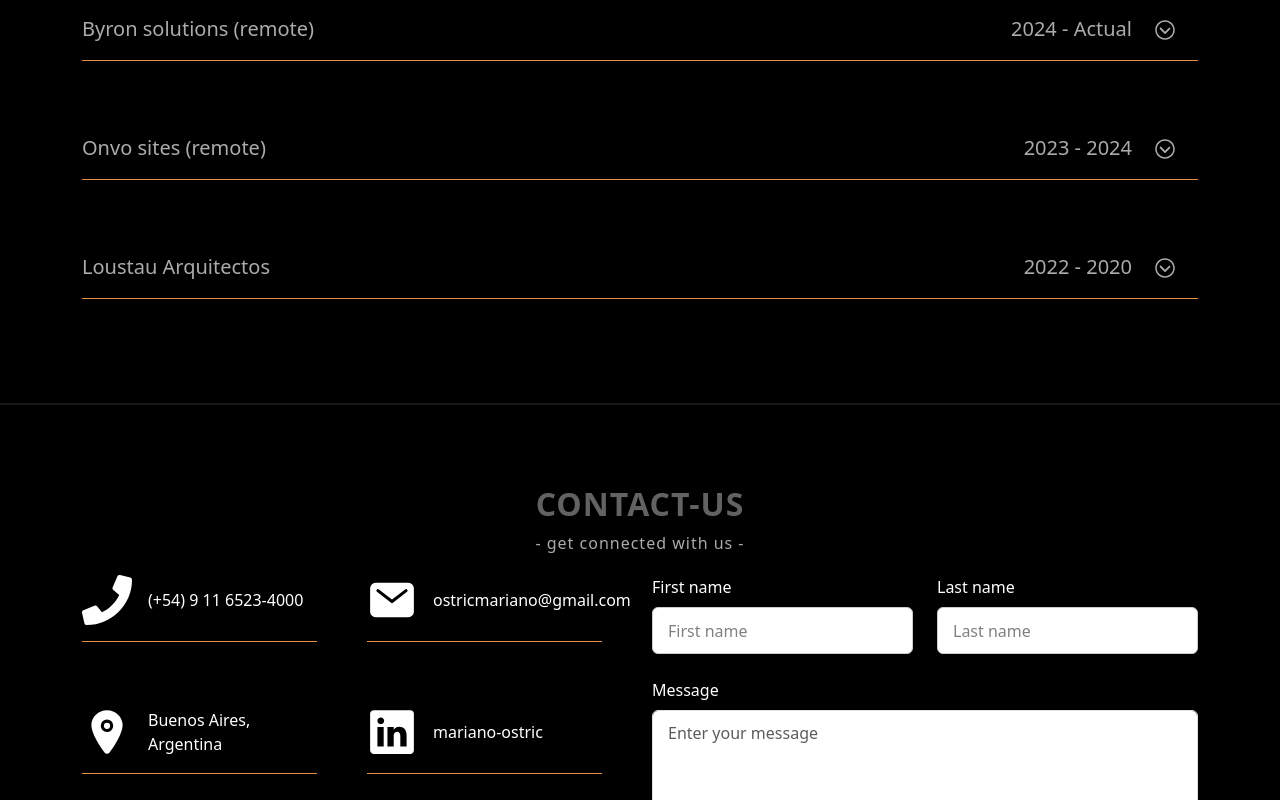
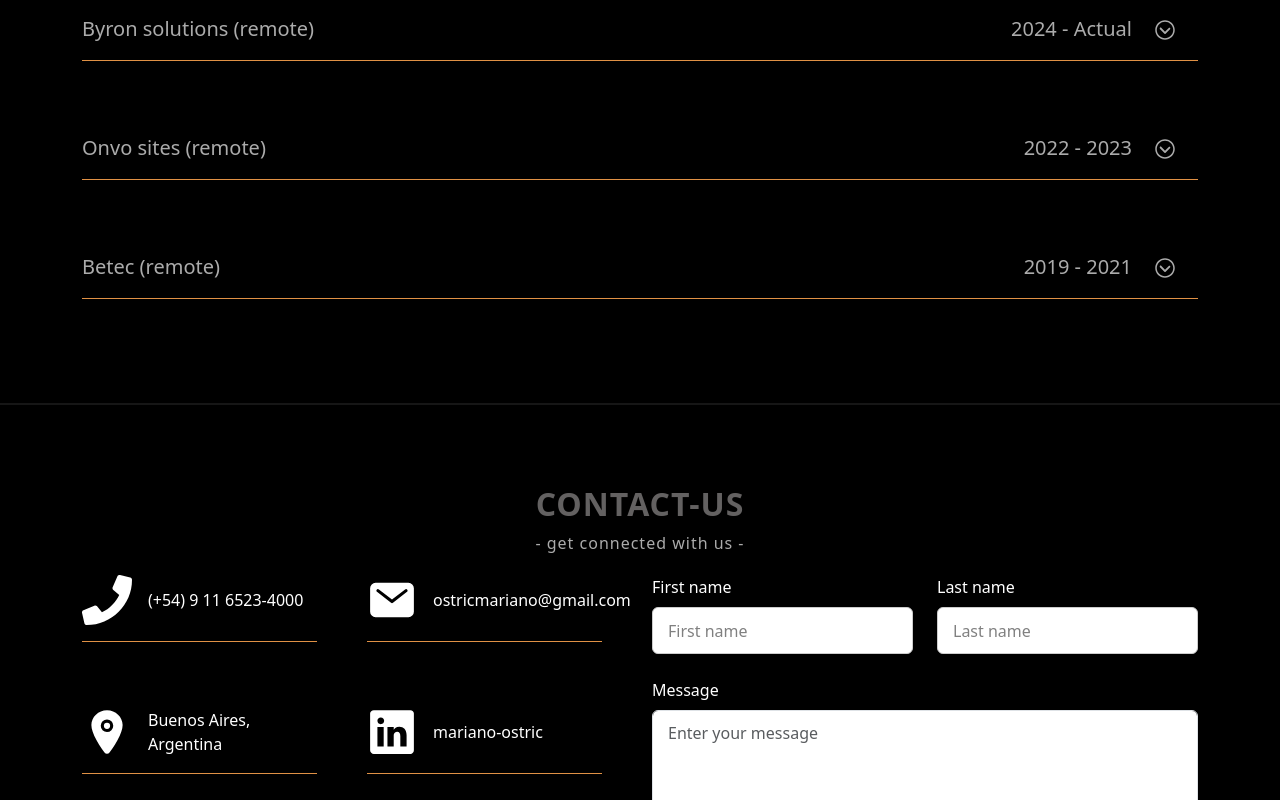
Before and after one commit to ostricnano/portfolio-web, a React (Vite) app: page / in a window 1280 px wide. Shown: the part 4080-4880 px from the top of the page. Built offline with nearby package versions, Linux system fonts and the light colour scheme.

Commit message:
change work description

```diff
--- a/src/constants/index.ts
+++ b/src/constants/index.ts
@@ -13,17 +13,17 @@ export const workExperience = [
     id:2,
     company: 'Onvo sites (remote)',
     jobTitle: 'Frontend Developer',
-    date: '2023 - 2024',
+    date: '2022 - 2023',
     description: 'As a Front-End Developer using React Native and Expo, I specialized in building reusable components to streamline development and maintain design consistency. I focused on refactoring code and fixing bugs to enhance performance. I followed best practices, including object-oriented programming, SOLID principles, and effectively utilized hooks and portals for advanced features. This ensured better code maintainability and significantly improved the user experience.',
     stack: ['React', 'React Native', 'Typescript', 'Expo', 'Firebase', 'Styled Components', 'Git', 'Bitbucket', 'Figma', 'Slack']
   },
   {
     id:3,
-    company: 'Loustau Arquitectos',
-    jobTitle: 'Architect Construction Director',
-    date: '2022 - 2020',
-    description: 'As an Architect Construction Director, I supervised and coordinated all construction activities, ensuring quality and compliance with regulations. I worked closely with engineers, contractors, and clients, managing budgets and resolving on-site issues. My experience includes reviewing and approving plans, managing multidisciplinary teams, and ensuring projects were completed on time and within budget.',
-    stack: ['Microsoft Excel', 'Microsoft Project', 'Auto-cad', 'Archi-cad']
+    company: 'Betec (remote)',
+    jobTitle: 'Front End Developer',
+    date: '2019 - 2021',
+    description: 'Developed and maintained user interfaces using HTML, CSS, and JavaScript. Translate figma designs into code. Collaborated with the design team to create a seamless user experience. Implemented responsive design to ensure compatibility with various devices. Utilized Git and Github for version control and code collaboration. Participated in daily stand-ups and sprint planning meetings to ensure project milestones were met. Conducted code reviews to ensure code quality and adherence to best practices.',
+    stack: ['HTML', 'CSS', 'Javascript','React', 'Git', 'Github', 'Figma', 'Trello', 'Discord']
   },
 ]
 /* PROJECTS */
```
